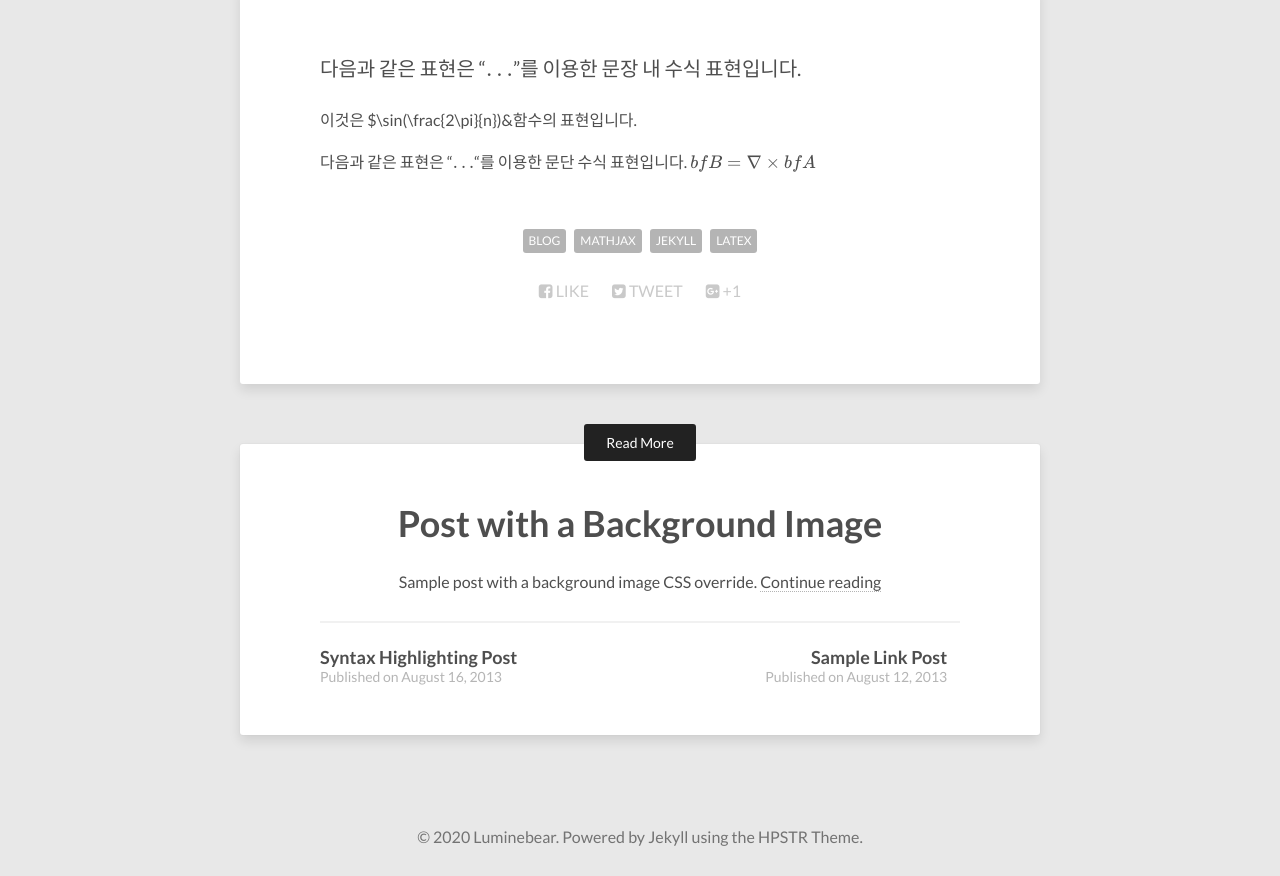
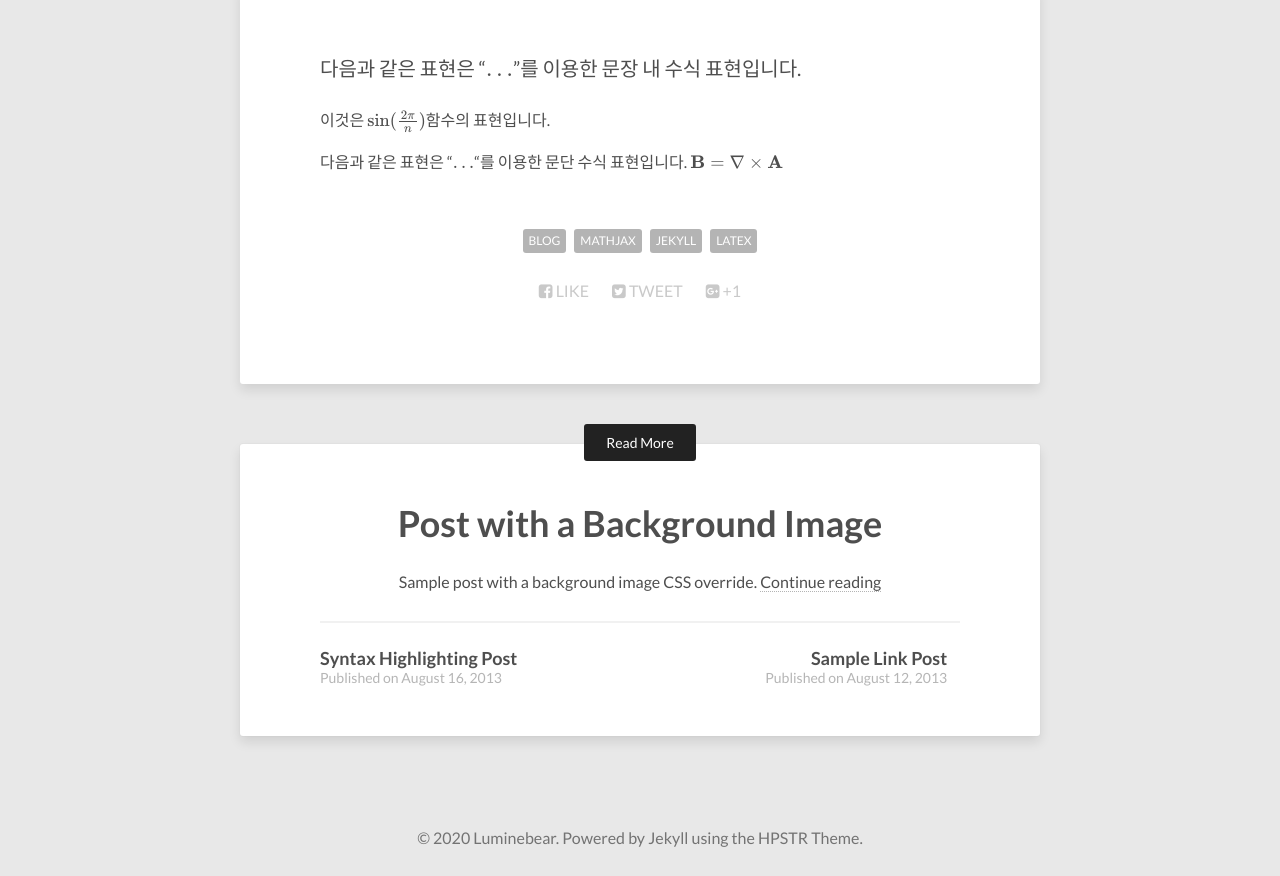
Before and after one commit to Luminebear/Luminebear.github.io, a Jekyll site: the page built from _posts/2020-07-14-MathJax-Test.md, in a window 1280 px wide. Shown: the part 343-1219 px from the top of the page. Built offline with Jekyll 4.4.1, drawn with Linux system fonts in a browser that asks for light colours; nearby versions of some CDN libraries; our own code applies the rules of GitHub Pages for plain Markdown files; formulas are drawn with MathJax 3.

Commit message:
Little_Changes

```diff
--- a/_posts/2020-07-14-MathJax-Test.md
+++ b/_posts/2020-07-14-MathJax-Test.md
@@ -10,9 +10,9 @@ mathjax: true # MathJax 사용을 위한 태그
 
 다음과 같은 표현은 "$ ... $"를 이용한 문장 내 수식 표현입니다.
 
-이것은 $\sin(\frac{2\pi}{n})&함수의 표현입니다.
+이것은 $\sin(\frac{2\pi}{n})$함수의 표현입니다.
 
 다음과 같은 표현은 "$$ ... $$"를 이용한 문단 수식 표현입니다.
 $$
-{bf B} = \nabla\times{bf A}
+{\bf B} = \nabla\times{\bf A}
 $$
```
